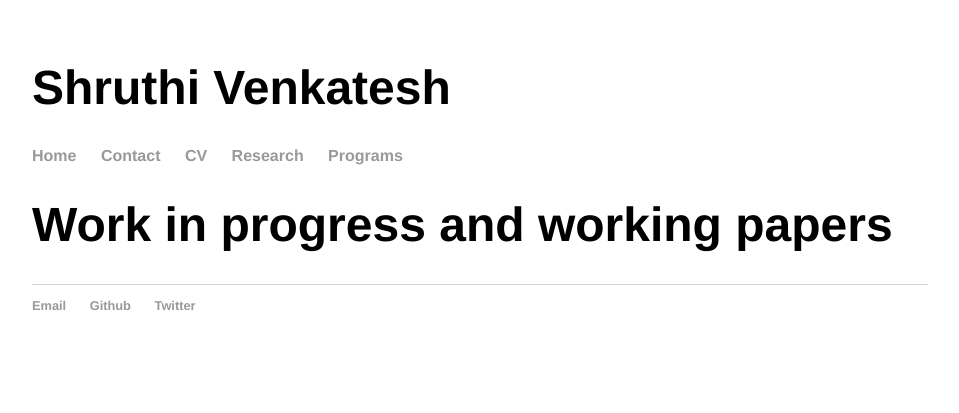
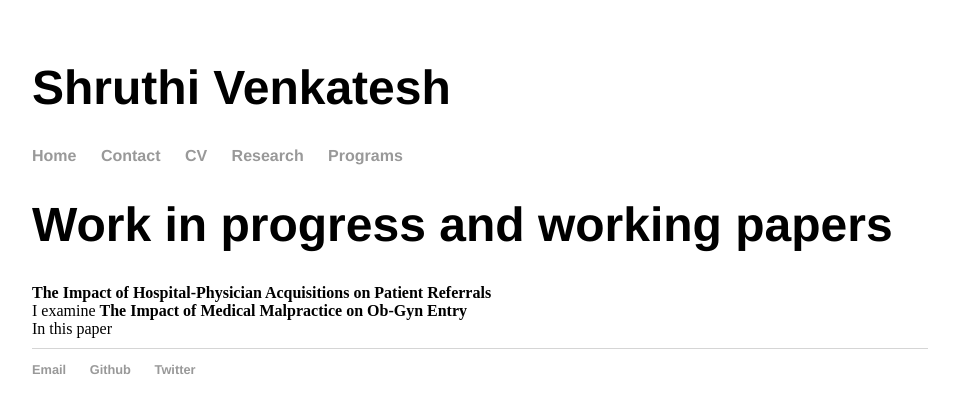
Before and after one commit to shruthi-venkatesh/shruthi-venkatesh.github.io, a Jekyll site: the page built from research/index.html, in a window 1280 px wide. Shown: the top 413 px of the page, without its empty margins (160-1119 px from the left). Built offline with Jekyll 4.4.1, drawn with Linux system fonts in a browser that asks for light colours.

Commit message:
Update index.html

```diff
--- a/research/index.html
+++ b/research/index.html
@@ -5,4 +5,10 @@ title: Shruthi Venkatesh
 <div class="blurb">
   <h1> Work in progress and working papers </h1>
 
+    <b> The Impact of Hospital-Physician Acquisitions on Patient Referrals </b> <br>
+    I examine
+
+    <b> The Impact of Medical Malpractice on Ob-Gyn Entry </b> <br>
+    In this paper
+
 </div><!-- /.blurb -->
```
